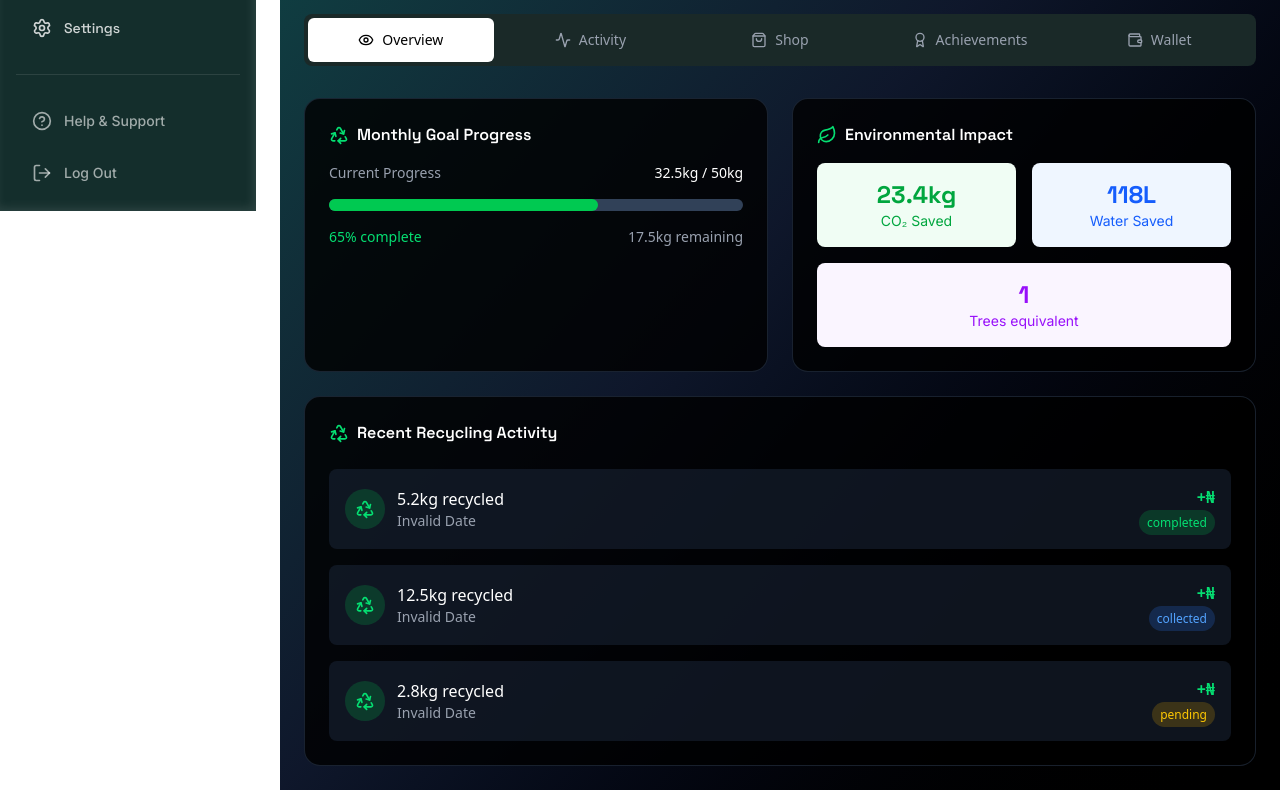
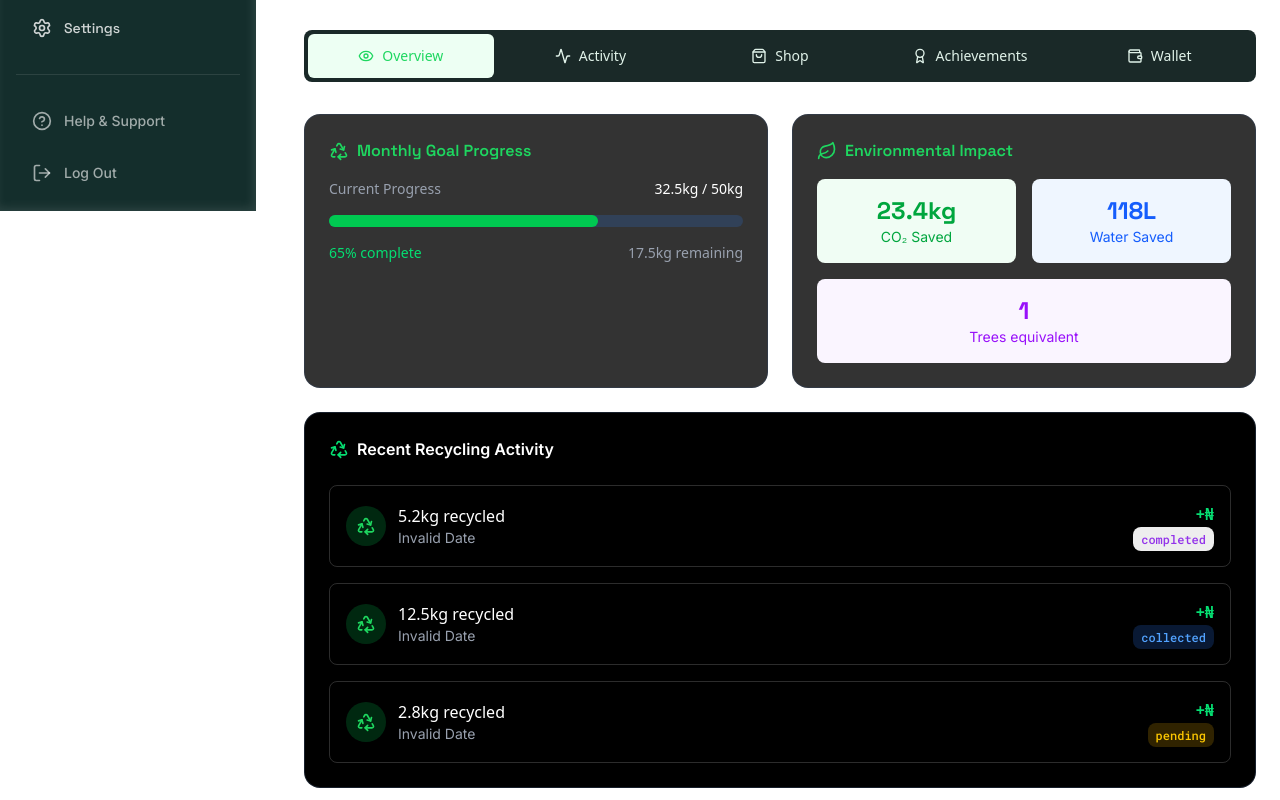
Before and after one commit to kemsguy7/pick-n-get-fe, a Next.js app: page /dashboard in a window 1280 px wide. Shown: the part 440-1240 px from the top of the page. Built offline with nearby package versions, Linux system fonts and the light colour scheme.

Commit message:
updates: more styling fixes to dashboard components

```diff
--- a/app/dashboard/page.tsx
+++ b/app/dashboard/page.tsx
@@ -188,11 +188,11 @@ export default function DashboardPage() {
 
   return (
     <AppLayout showHeader={true} showSidebar={true} showFooter={true}>
-      <div className="min-h-screen bg-gradient-to-br from-teal-900 via-slate-900 to-black p-4 lg:p-6 dashboard-container">
+      <div className="min-h-screen  p-4 lg:p-6 dashboard-container">
         <div className="max-w-7xl mx-auto space-y-6 lg:space-y-8">
 
           {/* Header Section */}
-          <div className="flex flex-col lg:flex-row lg:items-center lg:justify-between gap-4">
+          <div className="flex flex-col lg:flex-row mt-4 lg:items-center lg:justify-between gap-4">
             <div>
               <h1 className="text-3xl md:text-4xl lg:text-5xl font-bold text-green-gradient bg-transparent bg-clip-text mb-2 font-space-grotesk flex items-center gap-3">
                 Welcome back, Adaora <Recycle className="w-8 h-8 lg:w-10 lg:h-10 text-green-400" />
@@ -228,8 +228,8 @@ export default function DashboardPage() {
                 onClick={() => setActiveTab(tab.id)}
                 className={`flex-1 min-w-0 px-4 py-3 text-sm font-medium rounded-md transition-all duration-200 whitespace-nowrap flex items-center justify-center gap-2 ${
                   activeTab === tab.id
-                    ? 'bg-white text-black'
-                    : 'text-gray-400 hover:text-white hover:bg-white/10'
+                    ? 'bg-[#EDFFF3] text-primary'
+                    : 'lighter-green-text hover:text-white hover:bg-white/10'
                 }`}
               >
                 <tab.icon className="w-4 h-4" />
@@ -256,10 +256,10 @@ export default function DashboardPage() {
     return (
       <div className="grid grid-cols-1 lg:grid-cols-2 gap-6">
         {/* Monthly Goal Progress */}
-        <div className="bg-black/80 rounded-2xl p-6 border border-slate-700/50">
-          <div className="flex items-center gap-2 mb-4">
-            <Recycle className="w-5 h-5 text-green-400" />
-            <h3 className="text-white font-semibold font-space-grotesk">Monthly Goal Progress</h3>
+        <div className="bg-black/80 rounded-2xl  p-6 border border-slate-700/50">
+          <div className="flex items-center gap-2  mb-4">
+            <Recycle className="w-5 h-5 text-primary" />
+            <h3 className="text-white text-primary font-semibold font-space-grotesk">Monthly Goal Progress</h3>
           </div>
 
           <div className="space-y-4">
@@ -281,9 +281,9 @@ export default function DashboardPage() {
 
         {/* Environmental Impact */}
         <div className="bg-black/80 rounded-2xl p-6 border border-slate-700/50">
-          <div className="flex items-center gap-2 mb-4">
-            <Leaf className="w-5 h-5 text-green-400" />
-            <h3 className="text-white font-semibold font-space-grotesk">Environmental Impact</h3>
+          <div className="flex items-center text-primary gap-2 mb-4">
+            <Leaf className="w-5 h-5 " />
+            <h3 className="text-white text-primary font-semibold font-space-grotesk">Environmental Impact</h3>
           </div>
 
           <div className="grid grid-cols-2 gap-4">
@@ -303,10 +303,10 @@ export default function DashboardPage() {
         </div>
 
         {/* Recent Activity */}
-        <div className="lg:col-span-2 bg-black/80 rounded-2xl p-6 border border-slate-700/50">
+        <div className="lg:col-span-2 bg-black rounded-2xl p-6 border border-slate-700/50">
           <div className="flex items-center gap-2 mb-6">
             <Recycle className="w-5 h-5 text-green-400" />
-            <h3 className="text-white font-semibold font-space-grotesk">Recent Recycling Activity</h3>
+            <h3 className="text-white font-semibold font-inter">Recent Recycling Activity</h3>
           </div>
 
           <div className="space-y-4">
@@ -315,20 +315,20 @@ export default function DashboardPage() {
               { amount: '12.5kg', type: 'recycled', date: '2025-01-18 T09:15:00Z', status: 'collected', earnings: '+₦' },
               { amount: '2.8kg', type: 'recycled', date: '2025-01-20 T16:00:00Z', status: 'pending', earnings: '+₦' }
             ].map((activity, index) => (
-              <div key={index} className="flex items-center justify-between p-4 bg-slate-800/50 rounded-lg">
+              <div key={index} className="flex items-center justify-between p-4 border border-[#D9D9D933] rounded-lg">
                 <div className="flex items-center gap-3">
                   <div className="w-10 h-10 bg-green-500/20 rounded-full flex items-center justify-center">
-                    <Recycle className="w-5 h-5 text-green-400" />
+                    <Recycle className="w-5 h-5 text-primary" />
                   </div>
                   <div>
                     <p className="text-white font-medium">{activity.amount} {activity.type}</p>
-                    <p className="text-gray-400 text-sm">{new Date(activity.date).toLocaleDateString()}</p>
+                    <p className="text-gray-400 text-sm font-inter font-normal">{new Date(activity.date).toLocaleDateString()}</p>
                   </div>
                 </div>
                 <div className="text-right">
                   <p className="text-green-400 font-semibold">{activity.earnings}</p>
-                  <span className={`px-2 py-1 rounded-full text-xs font-medium ${
-                    activity.status === 'completed' ? 'bg-green-500/20 text-green-400' :
+                  <span className={`px-2 py-1 font-roboto rounded-lg text-xs font-medium ${
+                    activity.status === 'completed' ? 'bg-[#EEEEEE] text-info-purple' :
                     activity.status === 'collected' ? 'bg-blue-500/20 text-blue-400' :
                     'bg-yellow-500/20 text-yellow-400'
                   }`}>
@@ -345,7 +345,7 @@ export default function DashboardPage() {
 
   function ActivityTab() {
     return (
-      <div className="bg-black/80 rounded-2xl p-6 border border-slate-700/50">
+      <div className=" rounded-2xl   bg-black  p-6 border border-slate-700/50">
         <div className="flex items-center gap-2 mb-6">
           <Activity className="w-5 h-5 text-white" />
           <h3 className="text-white font-semibold font-space-grotesk">Recent Transaction</h3>
@@ -357,9 +357,9 @@ export default function DashboardPage() {
             { type: 'Eco-friendly notebook', date: '2025-01-14', amount: '-15 USDC' },
             { type: 'Electronic waste', date: '2025-01-13', amount: '+₦2,008' }
           ].map((transaction, index) => (
-            <div key={index} className="flex items-center justify-between p-4 bg-slate-800/50 rounded-lg">
+            <div key={index} className="flex items-center justify-between  p-4 border border-[#D9D9D933] rounded-lg">
               <div className="flex items-center gap-3">
-                <div className="w-10 h-10 bg-slate-700 rounded-full flex items-center justify-center">
+                <div className="w-10 h-10 bg-[#DCFCE7] rounded-full flex items-center justify-center">
                   <Recycle className="w-5 h-5 text-green-400" />
                 </div>
                 <div>
```
